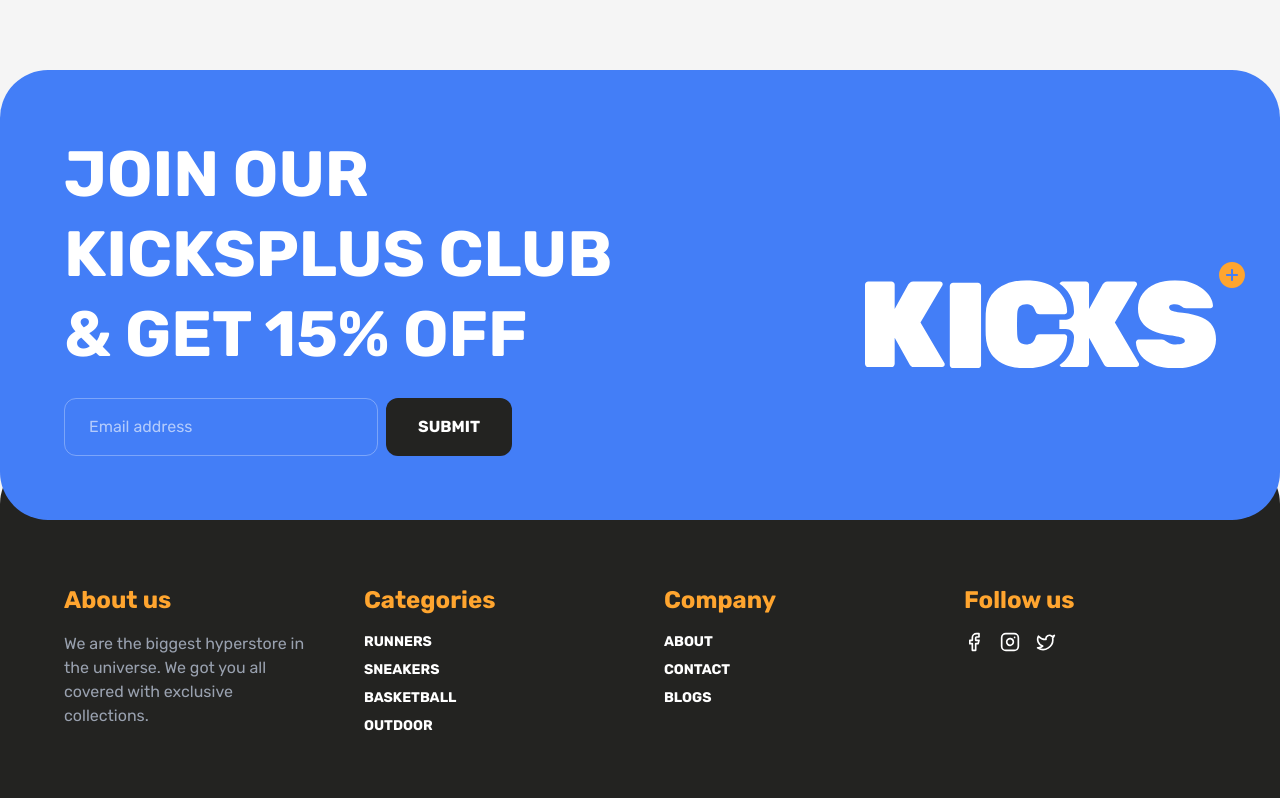
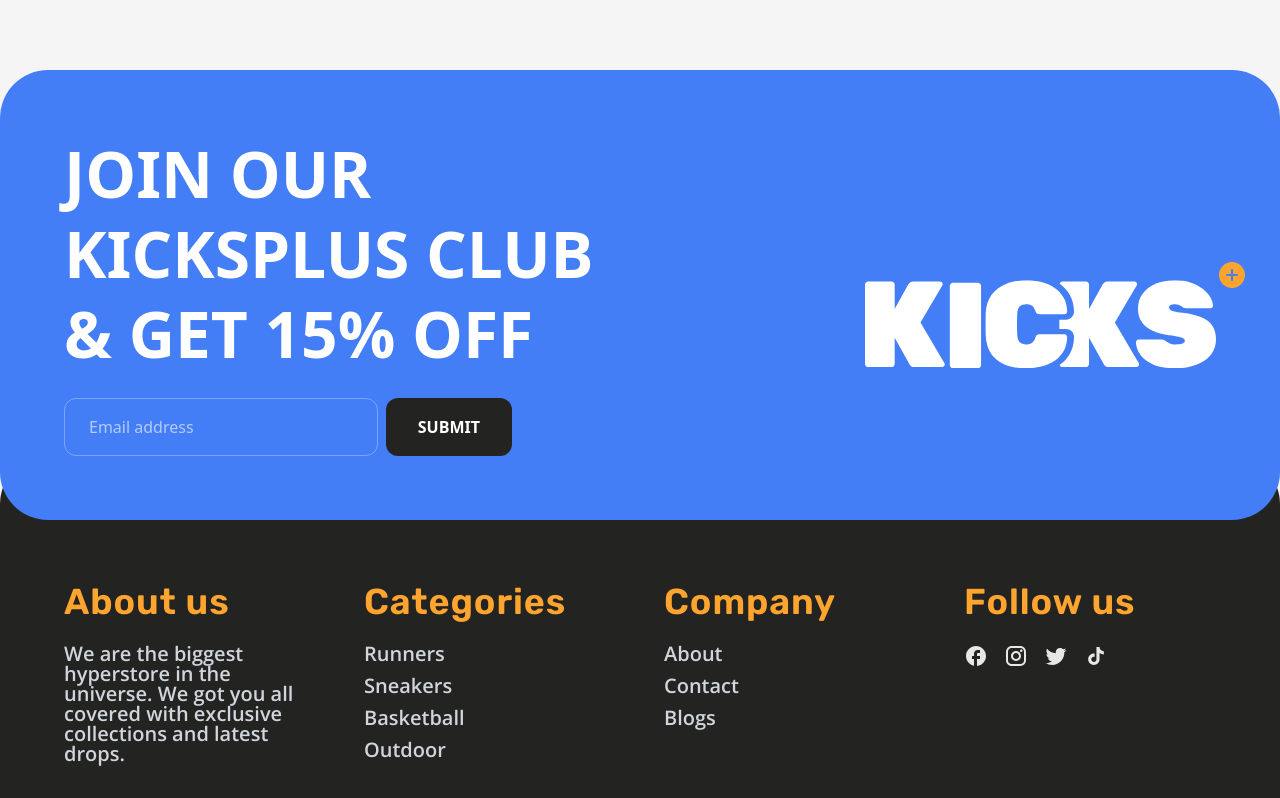
Before and after one commit to slsuyel/zavisoft-s, a Next.js app: page /cart in a window 1280 px wide. Shown: the part 914-1712 px from the top of the page. Built offline with nearby package versions, Linux system fonts and the light colour scheme.

Commit message:
feat: Implement shopping cart page with item listing, quantity controls, and removal functionality, along with initial layout and global styles.

```diff
--- a/src/app/(withCommonLyout)/cart/page.tsx
+++ b/src/app/(withCommonLyout)/cart/page.tsx
@@ -154,7 +154,21 @@ const CartPage = () => {
 
                     <div className="mt-8 flex gap-6">
                       <button className="text-[#232321] hover:text-[#437EF7] transition-colors p-1">
-                        <Heart size={24} />
+                        <svg
+                          width="32"
+                          height="32"
+                          viewBox="0 0 32 32"
+                          fill="none"
+                          xmlns="http://www.w3.org/2000/svg"
+                        >
+                          <path
+                            d="M22.0581 5C18.0006 5 16.0006 9 16.0006 9C16.0006 9 14.0006 5 9.94314 5C6.64564 5 4.03439 7.75875 4.00064 11.0506C3.93189 17.8837 9.42126 22.7431 15.4381 26.8269C15.604 26.9397 15.8 27.0001 16.0006 27.0001C16.2013 27.0001 16.3973 26.9397 16.5631 26.8269C22.5794 22.7431 28.0688 17.8837 28.0006 11.0506C27.9669 7.75875 25.3556 5 22.0581 5V5Z"
+                            stroke="#232321"
+                            strokeWidth="1.5"
+                            strokeLinecap="round"
+                            strokeLinejoin="round"
+                          />
+                        </svg>
                       </button>
                       <button
                         onClick={() =>
@@ -167,7 +181,35 @@ const CartPage = () => {
                         }
                         className="text-[#232321] hover:text-red-500 transition-colors p-1"
                       >
-                        <Trash2 size={24} />
+                        <svg
+                          width="32"
+                          height="32"
+                          viewBox="0 0 32 32"
+                          fill="none"
+                          xmlns="http://www.w3.org/2000/svg"
+                        >
+                          <path
+                            d="M27 9L25.2081 26.2337C25.1509 26.7203 24.917 27.169 24.5509 27.4946C24.1847 27.8201 23.7118 28 23.2219 28H8.77875C8.2888 28 7.8159 27.8201 7.44977 27.4946C7.08365 27.169 6.84976 26.7203 6.7925 26.2337L5 9"
+                            stroke="#232321"
+                            strokeWidth="1.5"
+                            strokeLinecap="round"
+                            strokeLinejoin="round"
+                          />
+                          <path
+                            d="M29 4H3C2.44772 4 2 4.44772 2 5V8C2 8.55228 2.44772 9 3 9H29C29.5523 9 30 8.55228 30 8V5C30 4.44772 29.5523 4 29 4Z"
+                            stroke="#232321"
+                            strokeWidth="1.5"
+                            strokeLinecap="round"
+                            strokeLinejoin="round"
+                          />
+                          <path
+                            d="M19.5 15L12.5 22M19.5 22L12.5 15"
+                            stroke="#232321"
+                            strokeWidth="1.5"
+                            strokeLinecap="round"
+                            strokeLinejoin="round"
+                          />
+                        </svg>
                       </button>
                     </div>
                   </div>
@@ -209,7 +251,7 @@ const CartPage = () => {
                 </div>
               </div>
 
-              <button className="w-full bg-[#232321] text-white py-5 rounded-2xl font-black uppercase text-sm tracking-[0.2em] mt-10 hover:bg-black transition-all active:scale-95 shadow-xl">
+              <button className="w-full cursor-pointer bg-[#232321] text-white py-5 rounded-2xl font-black uppercase text-sm tracking-[0.2em] mt-10 hover:bg-black transition-all active:scale-95 shadow-xl">
                 Checkout
               </button>
 
--- a/src/app/globals.css
+++ b/src/app/globals.css
@@ -1,11 +1,16 @@
 @import "tailwindcss";
 
 @theme {
-  --color-primary: #4F6DF5;
-  --color-secondary: #F59E0B;
+  /* Colors */
+  --color-primary: #4f6df5;
+  --color-secondary: #f59e0b;
 
-  --color-bg: #F3F3F3;
+  --color-bg: #f3f3f3;
   --color-text-dark: #111111;
-  --color-text-light: #6B7280;
-  --color-border: #E5E7EB;
+  --color-text-light: #6b7280;
+  --color-border: #e5e7eb;
+
+  /* Fonts */
+  --font-rubik: var(--font-rubik);
+  --font-open-sans: var(--font-open-sans);
 }
--- a/src/app/layout.tsx
+++ b/src/app/layout.tsx
@@ -1,11 +1,18 @@
 import type { Metadata } from "next";
-import { Rubik } from "next/font/google";
+import { Rubik, Open_Sans } from "next/font/google";
 import "./globals.css";
 import Provider from "@/components/Provider/MainProvider";
 
 const rubik = Rubik({
   subsets: ["latin"],
   weight: ["300", "400", "500", "600", "700"],
+  variable: "--font-rubik",
+});
+
+const openSans = Open_Sans({
+  subsets: ["latin"],
+  weight: ["300", "400", "500", "600", "700"],
+  variable: "--font-open-sans",
 });
 
 export const metadata: Metadata = {
@@ -20,7 +27,7 @@ export default function RootLayout({
 }) {
   return (
     <html lang="en">
-      <body className={`${rubik.className} antialiased`}>
+      <body className={`${rubik.variable} ${openSans.variable} antialiased`}>
         <Provider>{children}</Provider>
       </body>
     </html>
--- a/src/components/Common/Footer.tsx
+++ b/src/components/Common/Footer.tsx
@@ -56,42 +56,99 @@ const Footer = () => {
         <div className="bg-[#232321] rounded-[48px] -mt-16 pt-32 pb-8 px-8 md:px-16 text-white relative z-10">
           <div className="grid grid-cols-1 md:grid-cols-4 gap-12 mb-12">
             <div>
-              <h3 className="text-[#FFA52F] text-2xl font-bold mb-4">
+              <h3 className="text-[#FFA52F] text-4xl font-rubik font-semibold mb-6 tracking-wide leading-none">
                 About us
               </h3>
-              <p className="text-gray-400">
+              <p className="text-xl  font-semibold text-gray-300 leading-none font-open-sans">
                 We are the biggest hyperstore in the universe. We got you all
-                covered with exclusive collections.
+                covered with exclusive collections and latest drops.
               </p>
             </div>
             <div>
-              <h3 className="text-[#FFA52F] text-2xl font-bold mb-4">
+              <h3 className="text-[#FFA52F] text-4xl font-rubik font-semibold mb-6 tracking-wide leading-none">
                 Categories
               </h3>
-              <ul className="space-y-2 text-sm font-bold uppercase">
-                <li>Runners</li>
-                <li>Sneakers</li>
-                <li>Basketball</li>
-                <li>Outdoor</li>
+              <ul className="space-y-3 text-xl  font-semibold text-gray-300 leading-none font-open-sans">
+                <li className="hover:text-white transition">Runners</li>
+                <li className="hover:text-white transition">Sneakers</li>
+                <li className="hover:text-white transition">Basketball</li>
+                <li className="hover:text-white transition">Outdoor</li>
               </ul>
             </div>
+            {/* Company */}
             <div>
-              <h3 className="text-[#FFA52F] text-2xl font-bold mb-4">
+              <h3 className="text-[#FFA52F] text-4xl font-rubik font-semibold mb-6 tracking-wide leading-none">
                 Company
               </h3>
-              <ul className="space-y-2 text-sm font-bold uppercase">
-                <li>About</li>
-                <li>Contact</li>
-                <li>Blogs</li>
+              <ul className="space-y-3 text-xl  font-semibold text-gray-300 leading-none font-open-sans">
+                <li className="hover:text-white transition">About</li>
+                <li className="hover:text-white transition">Contact</li>
+                <li className="hover:text-white transition">Blogs</li>
               </ul>
             </div>
+            {/* Follow */}
             <div>
-              <h3 className="text-[#FFA52F] text-2xl font-bold mb-4">
+              <h3 className="text-[#FFA52F] text-4xl font-rubik font-semibold mb-6 tracking-wide leading-none">
                 Follow us
               </h3>
               <div className="flex gap-4">
-                <Facebook size={20} /> <Instagram size={20} />{" "}
-                <Twitter size={20} />
+                <a href="#">
+                  <svg
+                    width="24"
+                    height="24"
+                    viewBox="0 0 24 24"
+                    fill="none"
+                    xmlns="http://www.w3.org/2000/svg"
+                  >
+                    <path
+                      d="M22 12C22 6.48 17.52 2 12 2C6.48 2 2 6.48 2 12C2 16.84 5.44 20.87 10 21.8V15H8V12H10V9.5C10 7.57 11.57 6 13.5 6H16V9H14C13.45 9 13 9.45 13 10V12H16V15H13V21.95C18.05 21.45 22 17.19 22 12Z"
+                      fill="#E7E7E3"
+                    />
+                  </svg>
+                </a>
+
+                <a href="#">
+                  <svg
+                    width="24"
+                    height="24"
+                    viewBox="0 0 24 24"
+                    fill="none"
+                    xmlns="http://www.w3.org/2000/svg"
+                  >
+                    <path
+                      d="M7.8 2H16.2C19.4 2 22 4.6 22 7.8V16.2C22 17.7383 21.3889 19.2135 20.3012 20.3012C19.2135 21.3889 17.7383 22 16.2 22H7.8C4.6 22 2 19.4 2 16.2V7.8C2 6.26174 2.61107 4.78649 3.69878 3.69878C4.78649 2.61107 6.26174 2 7.8 2ZM7.6 4C6.64522 4 5.72955 4.37928 5.05442 5.05442C4.37928 5.72955 4 6.64522 4 7.6V16.4C4 18.39 5.61 20 7.6 20H16.4C17.3548 20 18.2705 19.6207 18.9456 18.9456C19.6207 18.2705 20 17.3548 20 16.4V7.6C20 5.61 18.39 4 16.4 4H7.6ZM17.25 5.5C17.5815 5.5 17.8995 5.6317 18.1339 5.86612C18.3683 6.10054 18.5 6.41848 18.5 6.75C18.5 7.08152 18.3683 7.39946 18.1339 7.63388C17.8995 7.8683 17.5815 8 17.25 8C16.9185 8 16.6005 7.8683 16.3661 7.63388C16.1317 7.39946 16 7.08152 16 6.75C16 6.41848 16.1317 6.10054 16.3661 5.86612C16.6005 5.6317 16.9185 5.5 17.25 5.5ZM12 7C13.3261 7 14.5979 7.52678 15.5355 8.46447C16.4732 9.40215 17 10.6739 17 12C17 13.3261 16.4732 14.5979 15.5355 15.5355C14.5979 16.4732 13.3261 17 12 17C10.6739 17 9.40215 16.4732 8.46447 15.5355C7.52678 14.5979 7 13.3261 7 12C7 10.6739 7.52678 9.40215 8.46447 8.46447C9.40215 7.52678 10.6739 7 12 7ZM12 9C11.2044 9 10.4413 9.31607 9.87868 9.87868C9.31607 10.4413 9 11.2044 9 12C9 12.7956 9.31607 13.5587 9.87868 14.1213C10.4413 14.6839 11.2044 15 12 15C12.7956 15 13.5587 14.6839 14.1213 14.1213C14.6839 13.5587 15 12.7956 15 12C15 11.2044 14.6839 10.4413 14.1213 9.87868C13.5587 9.31607 12.7956 9 12 9Z"
+                      fill="#E7E7E3"
+                    />
+                  </svg>
+                </a>
+                <a href="#">
+                  <svg
+                    width="24"
+                    height="24"
+                    viewBox="0 0 24 24"
+                    fill="none"
+                    xmlns="http://www.w3.org/2000/svg"
+                  >
+                    <path
+                      d="M22.46 6C21.69 6.35 20.86 6.58 20 6.69C20.88 6.16 21.56 5.32 21.88 4.31C21.05 4.81 20.13 5.16 19.16 5.36C18.37 4.5 17.26 4 16 4C13.65 4 11.73 5.92 11.73 8.29C11.73 8.63 11.77 8.96 11.84 9.27C8.28004 9.09 5.11004 7.38 3.00004 4.79C2.63004 5.42 2.42004 6.16 2.42004 6.94C2.42004 8.43 3.17004 9.75 4.33004 10.5C3.62004 10.5 2.96004 10.3 2.38004 10V10.03C2.38004 12.11 3.86004 13.85 5.82004 14.24C5.19077 14.4122 4.53013 14.4362 3.89004 14.31C4.16165 15.1625 4.69358 15.9084 5.41106 16.4429C6.12854 16.9775 6.99549 17.2737 7.89004 17.29C6.37367 18.4904 4.49404 19.1393 2.56004 19.13C2.22004 19.13 1.88004 19.11 1.54004 19.07C3.44004 20.29 5.70004 21 8.12004 21C16 21 20.33 14.46 20.33 8.79C20.33 8.6 20.33 8.42 20.32 8.23C21.16 7.63 21.88 6.87 22.46 6Z"
+                      fill="#E7E7E3"
+                    />
+                  </svg>{" "}
+                </a>
+                <a href="#">
+                  <svg
+                    width="24"
+                    height="24"
+                    viewBox="0 0 24 24"
+                    fill="none"
+                    xmlns="http://www.w3.org/2000/svg"
+                  >
+                    <path
+                      d="M16.6002 5.82C16.6002 5.82 17.1102 6.32 16.6002 5.82C15.9166 5.03962 15.5399 4.03743 15.5402 3H12.4502V15.4C12.4263 16.071 12.143 16.7066 11.6599 17.1729C11.1768 17.6393 10.5316 17.8999 9.86016 17.9C8.44016 17.9 7.26016 16.74 7.26016 15.3C7.26016 13.58 8.92016 12.29 10.6302 12.82V9.66C7.18016 9.2 4.16016 11.88 4.16016 15.3C4.16016 18.63 6.92016 21 9.85016 21C12.9902 21 15.5402 18.45 15.5402 15.3V9.01C16.7932 9.90985 18.2975 10.3926 19.8402 10.39V7.3C19.8402 7.3 17.9602 7.39 16.6002 5.82Z"
+                      fill="#E7E7E3"
+                    />
+                  </svg>
+                </a>
               </div>
             </div>
           </div>
```
